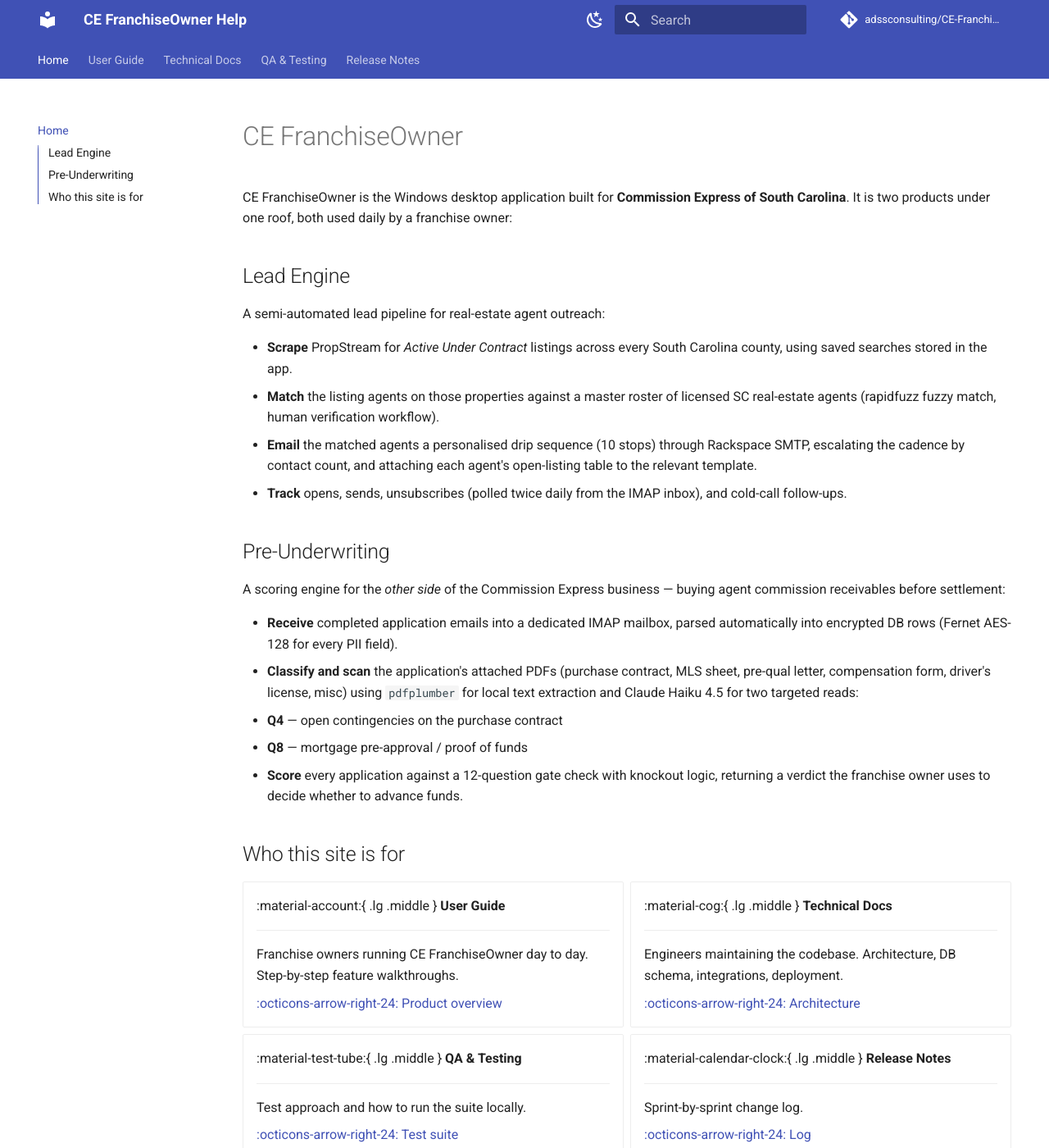
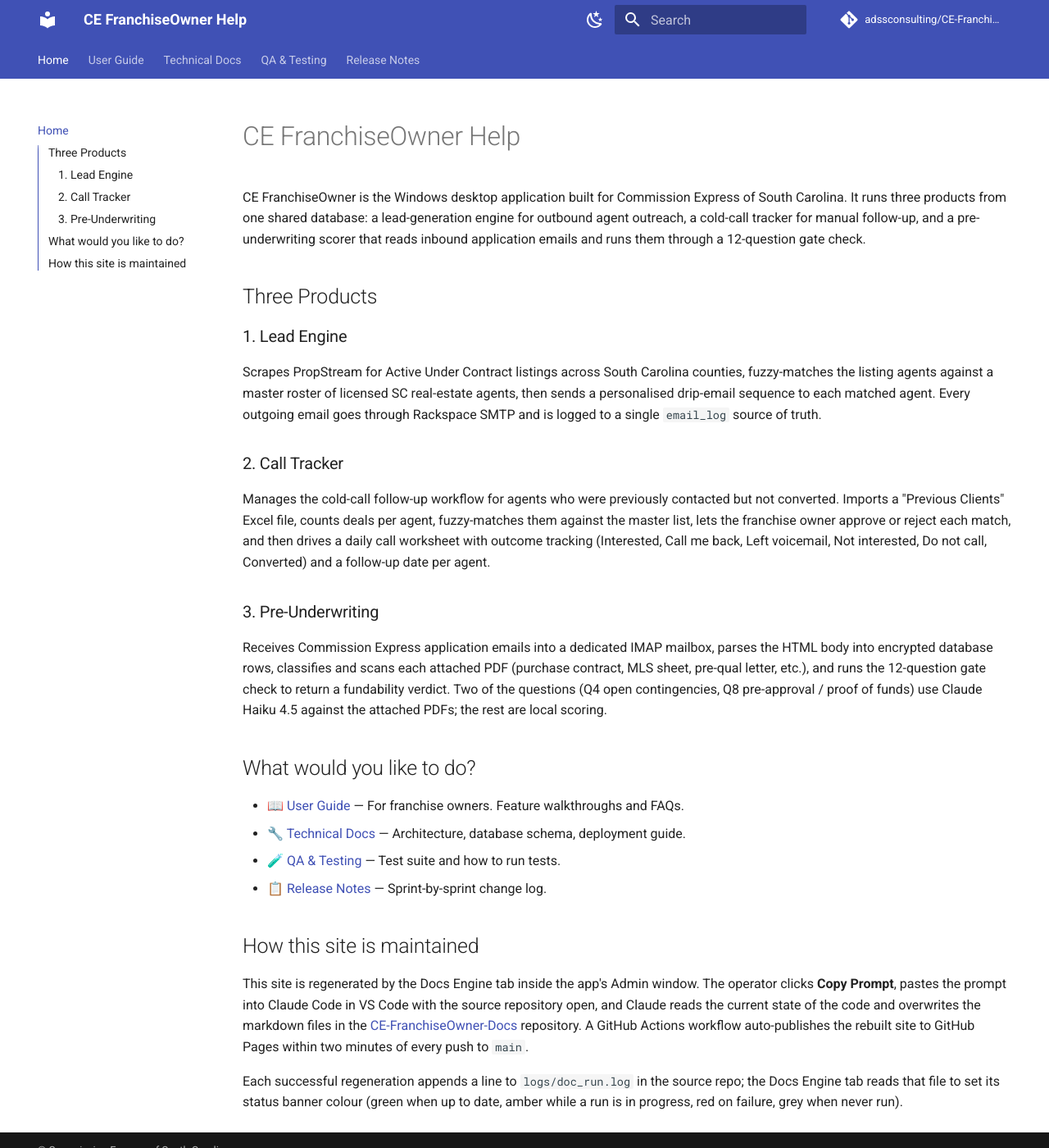
Before and after one commit to adssconsulting/CE-FranchiseOwner-Docs, an MkDocs documentation site: the page built from docs/index.md, in a window 1280 px wide and 1400 px high. Shown: the whole window at 82% size. Built offline with MkDocs 1.6.1 and Material for MkDocs 9.7.7, drawn with Linux system fonts in a browser that asks for light colours; comment, search, counter and statistics services are not loaded; part of the change alters nothing that is shown; some of the changed text lies outside the part shown.

Commit message:
fix: clean up index, add Call Tracker to feature guides
Co-Authored-By: Claude Opus 4.7 (1M context) <noreply@anthropic.com>

```diff
--- a/docs/index.md
+++ b/docs/index.md
@@ -1,86 +1,62 @@
-# CE FranchiseOwner
+# CE FranchiseOwner Help
 
 CE FranchiseOwner is the Windows desktop application built for
-**Commission Express of South Carolina**. It is two products under one
-roof, both used daily by a franchise owner:
+Commission Express of South Carolina. It runs three products from
+one shared database: a lead-generation engine for outbound agent
+outreach, a cold-call tracker for manual follow-up, and a
+pre-underwriting scorer that reads inbound application emails and
+runs them through a 12-question gate check.
 
-## Lead Engine
+## Three Products
 
-A semi-automated lead pipeline for real-estate agent outreach:
+### 1. Lead Engine
 
-- **Scrape** PropStream for *Active Under Contract* listings across
-  every South Carolina county, using saved searches stored in the app.
-- **Match** the listing agents on those properties against a master
-  roster of licensed SC real-estate agents (rapidfuzz fuzzy match,
-  human verification workflow).
-- **Email** the matched agents a personalised drip sequence (10 stops)
-  through Rackspace SMTP, escalating the cadence by contact count, and
-  attaching each agent's open-listing table to the relevant template.
-- **Track** opens, sends, unsubscribes (polled twice daily from the
-  IMAP inbox), and cold-call follow-ups.
+Scrapes PropStream for Active Under Contract listings across South
+Carolina counties, fuzzy-matches the listing agents against a master
+roster of licensed SC real-estate agents, then sends a personalised
+drip-email sequence to each matched agent. Every outgoing email goes
+through Rackspace SMTP and is logged to a single `email_log` source
+of truth.
 
-## Pre-Underwriting
+### 2. Call Tracker
 
-A scoring engine for the *other side* of the Commission Express
-business — buying agent commission receivables before settlement:
+Manages the cold-call follow-up workflow for agents who were
+previously contacted but not converted. Imports a "Previous Clients"
+Excel file, counts deals per agent, fuzzy-matches them against the
+master list, lets the franchise owner approve or reject each match,
+and then drives a daily call worksheet with outcome tracking
+(Interested, Call me back, Left voicemail, Not interested, Do not
+call, Converted) and a follow-up date per agent.
 
-- **Receive** completed application emails into a dedicated IMAP
-  mailbox, parsed automatically into encrypted DB rows (Fernet
-  AES-128 for every PII field).
-- **Classify and scan** the application's attached PDFs (purchase
-  contract, MLS sheet, pre-qual letter, compensation form, driver's
-  license, misc) using `pdfplumber` for local text extraction and
-  Claude Haiku 4.5 for two targeted reads:
-  - **Q4** — open contingencies on the purchase contract
-  - **Q8** — mortgage pre-approval / proof of funds
-- **Score** every application against a 12-question gate check with
-  knockout logic, returning a verdict the franchise owner uses to
-  decide whether to advance funds.
+### 3. Pre-Underwriting
 
-## Who this site is for
+Receives Commission Express application emails into a dedicated
+IMAP mailbox, parses the HTML body into encrypted database rows,
+classifies and scans each attached PDF (purchase contract, MLS
+sheet, pre-qual letter, etc.), and runs the 12-question gate check
+to return a fundability verdict. Two of the questions (Q4 open
+contingencies, Q8 pre-approval / proof of funds) use Claude Haiku
+4.5 against the attached PDFs; the rest are local scoring.
 
-<div class="grid cards" markdown>
+## What would you like to do?
 
--   :material-account:{ .lg .middle } **User Guide**
+- [📖 User Guide](marketing/product-overview.md) — For franchise owners. Feature walkthroughs and FAQs.
+- [🔧 Technical Docs](technical/architecture.md) — Architecture, database schema, deployment guide.
+- [🧪 QA & Testing](qa/test-suite.md) — Test suite and how to run tests.
+- [📋 Release Notes](sprint/log.md) — Sprint-by-sprint change log.
 
-    ---
+## How this site is maintained
 
-    Franchise owners running CE FranchiseOwner day to day. Step-by-step
-    feature walkthroughs.
+This site is regenerated by the Docs Engine tab inside the app's
+Admin window. The operator clicks **Copy Prompt**, pastes the
+prompt into Claude Code in VS Code with the source repository open,
+and Claude reads the current state of the code and overwrites the
+markdown files in the
+[CE-FranchiseOwner-Docs](https://github.com/adssconsulting/CE-FranchiseOwner-Docs)
+repository. A GitHub Actions workflow auto-publishes the rebuilt
+site to GitHub Pages within two minutes of every push to `main`.
 
-    [:octicons-arrow-right-24: Product overview](marketing/product-overview.md)
-
--   :material-cog:{ .lg .middle } **Technical Docs**
-
-    ---
-
-    Engineers maintaining the codebase. Architecture, DB schema,
-    integrations, deployment.
-
-    [:octicons-arrow-right-24: Architecture](technical/architecture.md)
-
--   :material-test-tube:{ .lg .middle } **QA & Testing**
-
-    ---
-
-    Test approach and how to run the suite locally.
-
-    [:octicons-arrow-right-24: Test suite](qa/test-suite.md)
-
--   :material-calendar-clock:{ .lg .middle } **Release Notes**
-
-    ---
-
-    Sprint-by-sprint change log.
-
-    [:octicons-arrow-right-24: Log](sprint/log.md)
-
-</div>
-
-!!! note "How this site is maintained"
-    Pages on this site are regenerated by the **Docs Engine** tab in the
-    app's Admin window. Click *Copy Prompt*, paste into Claude Code in
-    VS Code with the source repo open, and Claude reads the current code
-    and pushes new markdown to `main` of
-    [`CE-FranchiseOwner-Docs`](https://github.com/adssconsulting/CE-FranchiseOwner-Docs).
-    GitHub Actions auto-publishes within two minutes.
+Each successful regeneration appends a line to `logs/doc_run.log`
+in the source repo; the Docs Engine tab reads that file to set its
+status banner colour (green when up to date, amber while a run is
+in progress, red on failure, grey when never run).
--- a/docs/marketing/feature-guides.md
+++ b/docs/marketing/feature-guides.md
@@ -1,225 +1,256 @@
 # Feature Guides
 
-Each section below describes one feature: what it does, how to use
-it, and which settings matter. Written for the franchise owner who's
-using the app, not building it.
+This page documents the three products inside CE FranchiseOwner.
+Each section covers what the product does, how to use it day-to-day,
+and which settings matter. Written for the franchise owner using
+the app, not the developer maintaining it.
 
 ---
 
 ## Lead Engine
 
-**What it does.** Loops through your saved PropStream searches,
-extracts every Active Under Contract listing across the date range
-you pick, matches each listing's agent against your master agent
-list, and queues the matched agents for a personalised email send.
+### What it does
 
-**How to use it.**
+The Lead Engine finds real-estate agents whose listings just went
+Active Under Contract and emails them a personalised drip
+sequence. It runs in four stages:
 
-1. **Home → Lead Engine** to open the main window.
-2. **Run Daily Job** (sidebar): pick a *From* date and a *To* date,
-   or click a preset (Last Week / Last 3 Days / Last 7 Days / This
-   Month). Click **Start Job**. The right panel shows live activity
-   per county as the scrape runs.
-3. **Email Queue** (sidebar): once data is loaded, pick an
-   **AUC bucket** (the agent's number of currently-active listings
-   on the left rail), then a **Days to Close** range, then review
-   the agents that appear. Type in the **Search agent** box on the
-   table to filter by name. Run **Send test email** to a single
-   address before unlocking the **Start Batch** button.
+1. **Scrape** — Selenium drives Chrome against PropStream using
+   your saved searches (one per county). Login is automatic via a
+   persistent Chrome profile, with human-paced typing if the
+   session has expired.
+2. **Load** — scraped rows land in the `raw_scrapes` table, then
+   are normalised into `property_loads` with one row per listing.
+3. **Match** — `rapidfuzz` compares each listing's
+   `mls_agent_name` against your `master_list` of licensed SC
+   agents. Auto-matches over 85% confidence are written to
+   `agent_match_with_master` with `match_status='PENDING'`.
+   High-confidence matches (100% and 90-99%) can be bulk-approved;
+   the 80-89% band is reviewed through an Excel round-trip
+   (download, mark Y/N, upload).
+4. **Send** — the Email Queue groups verified agents by number of
+   active listings (the AUC bucket) and days to settlement, lets
+   you pick a template and send a test to yourself, and then
+   sends to the whole batch through Rackspace SMTP. Every send
+   writes one row to `email_log`.
 
-**Key settings.**
+### How to use it
 
-- `app_settings.smtp.*` — outgoing email host, port, sender name and
-  email, base-64-encoded password, signature.
-- `saved_searches` table — one row per PropStream saved search; loop
-  order controlled by `sort_order`.
-- `master_list` — the SC agent roster used for fuzzy matching.
+From the landing page click **Lead Engine** to open the main
+window with its sidebar.
+
+1. **Run Daily Job** — pick a *From* and *To* date (or use a
+   preset: Last Week / Last 3 Days / Last 7 Days / This Month).
+   Click **Start Job**. The right panel shows live activity per
+   county as the scrape runs.
+2. **Initial Load → Property Data** — one-time import of an
+   exported PropStream CSV per county. The pre-checks phase
+   validates that every required column is present before
+   anything is inserted.
+3. **Initial Load → Agent Matching → Review Matches** — the
+   Excel round-trip: click **Download Review File** to export a
+   3-sheet workbook (100%, 90-99%, 80-89%). The first two are
+   pre-filled with `Y` (Same); the 80-89% sheet is empty. Type
+   `Y` or `N` next to every row, save, and click **Upload &
+   Apply Decisions**. The upload runs two batched UPDATE
+   statements (one for approves, one for rejects) and refreshes
+   the top counter bar.
+4. **Email Queue** — pick an AUC bucket on the left rail, then
+   a Days to Close range, then a template. Use the **Search
+   agent** box to filter by name. Click **Send test email** to
+   your own address. After a successful test, **Start Batch**
+   unlocks.
+5. **Sent History** — chronological view of every send from
+   `email_log`. Filter by status, by template, or by template
+   version.
+
+### Key settings
+
+Configured in **Admin**:
+
+- **Email / SMTP** — sender name, sender email, SMTP host
+  (`secure.emailsrvr.com`), port (`587`), username, password,
+  signature. Save is gated on a successful test email.
+- **Templates** — 10 single-AUC templates plus 10 multi-AUC
+  templates. Each save snapshots a version row in
+  `email_template_history`.
+- **Saved Searches** — one row per PropStream saved-search name
+  with a `sort_order` for the loop.
+- **Master List** — Excel import of the SC agent master list
+  (with phone). Old rows soft-deleted; new rows get a new
+  `load_batch_id`.
+- **Unsubscribe** — view the suppression list and re-add removed
+  agents. The list is populated automatically by the IMAP
+  unsubscribe poller (12:00 and 16:30 local each day).
 
 ---
 
 ## Call Tracker
 
-**What it does.** Separate top-level screen for the cold-call follow-
-up workflow. Tabs are: *Agent Matching for Calling*, *Review Call
-Matches*, *Call Log*, and *Add / Re-add*.
+### What it does
 
-- **Agent Matching for Calling** imports a list of agents-to-call
-  (typically pulled from MLS exports), fuzzy-matches them against
-  the master list, and stages results.
-- **Review Call Matches** lets the owner approve or reject each
-  staged match. Approved agents land in the call list.
-- **Call Log** is the daily call worksheet — name, phone, status
-  (Not called / Called / Voicemail / Bad number / Not interested /
-  Interested / Closed), notes, follow-up date.
-- **Add / Re-add** brings parked (rejected) agents back into the
-  call list when one of them reaches out unprompted. Requires a
-  short reason for the audit trail.
+Manages the cold-call follow-up workflow for agents you've
+previously contacted but who haven't converted. The Call Tracker
+is a separate top-level window with four tabs.
 
-**Key settings.** None. Driven entirely by the staged data.
+**Agent Matching for Calling** imports a "Previous Clients"
+Excel file (one row per past deal), counts deals per agent, and
+fuzzy-matches each unique agent against your master list using
+the same rapidfuzz engine the Lead Engine uses. Results are
+staged in `cold_call_matches` with `match_status='PENDING'` for
+human review.
+
+**Review Call Matches** is the human-review queue. Pending,
+Approved, and Rejected tabs paginated 50 rows at a time. Per-row
+or bulk Approve and Reject. On approve, the agent's phone (from
+the master list where available, falling back to the phone in
+the imported file) is written to the `cold_call_log` table —
+either inserting a new row or updating the existing one by
+agent name.
+
+**Call Log** is the daily call worksheet. One row per approved
+agent. Each row tracks:
+
+- `call_status` — Not called by default; flips to Called once
+  the franchise owner clicks the row's call button.
+- `outcome` — picked from a dropdown: Interested, Converted,
+  Call me back, Left voicemail, Not interested, Do not call.
+  Each outcome paints the row a different soft colour so the
+  call list reads at a glance.
+- `notes` — free-form text.
+- `followup_date` — sets a callback date; overdue follow-ups
+  are highlighted.
+
+**Add / Re-add** lists agents whose match was Rejected
+(parked) so you can put them back into the call list when one
+of them reaches out unprompted. Clicking *Re-add* prompts for
+a short reason (audit trail) via a one-field dialog with
+default text "Agent reached out", then flips the
+`match_status` back to `APPROVED`, stamps `readded_by`,
+`readded_at`, and `readded_reason`, and re-inserts the agent
+into `cold_call_log`.
+
+### How to use it
+
+From the landing page click **Call Tracker** to open its
+window.
+
+1. **Agent Matching for Calling** — click **Import Previous
+   Clients Excel** and pick the `.xlsx`. The matcher runs
+   and you'll see counts of new pending matches.
+2. **Review Call Matches** — open the Pending tab. For each
+   match either click the green check (Approve) or the red X
+   (Reject). Or use the bulk **Approve All Selected** /
+   **Reject All Selected** buttons after ticking the
+   checkboxes.
+3. **Call Log** — work the list top to bottom. Pick up the
+   phone for each agent, change the outcome dropdown to the
+   appropriate value, type notes, set a follow-up date if
+   needed.
+4. **Add / Re-add** — review the parked list periodically.
+   When an agent calls you, find them here and click **Re-add
+   →**, type a reason (or accept the default "Agent reached
+   out"), confirm. They drop straight back into the Call Log
+   with `call_status='Not called'`.
+
+### Key settings
+
+The Call Tracker has no Admin-tab settings of its own. Its
+data sources are:
+
+- **`master_list`** — populated through Admin → Master List.
+  Drives the fuzzy match and supplies the phone number used
+  on approval.
+- **`cold_call_matches`** — staged matches awaiting review.
+  Approve/Reject/Re-add audit columns
+  (`reviewed_by`, `reviewed_at`, `readded_by`, `readded_at`,
+  `readded_reason`) are kept indefinitely.
+- **`cold_call_log`** — the active call list. Unique key on
+  `agent_name`; duplicate imports update in place rather than
+  creating new rows.
 
 ---
 
-## Gate Check (Pre-Underwriting)
+## Pre-Underwriting / Gate Check
 
-**What it does.** Reads completed CE application emails out of a
-dedicated IMAP mailbox, parses the HTML body into structured DB
-fields, encrypts every PII column, classifies and scans each
-attached PDF, and runs the 12-question gate check to produce a
-verdict.
+### What it does
 
-**12 questions, knockout-style.** Q1 (deal history), Q3
-(under-contract status), Q4 (open contingencies on the purchase
-contract), Q5 (bankruptcy), Q6 (UCC-1), Q7 (down-payment ratio),
-Q8 (pre-approval / proof of funds), Q9 (deal type), Q10–12
-(pipeline, listings, income). Any score ≤ –50 is a *knockout* — the
-application is auto-flagged "Reject — knockout."
+Reads completed Commission Express application emails from a
+dedicated IMAP mailbox, parses each one into encrypted
+database rows, classifies and scans the attached PDFs, and
+runs every application through a 12-question gate check that
+returns a fundability verdict.
 
-**How to use it.**
+**Email parsing.** The application form (built on Gravity
+Forms) emits a long HTML email when an agent submits. The
+parser in `core/email_parser.py` walks the email body
+section-by-section (Agent Information, Company Information,
+Property Contract Identification, Settlement / Title or
+Escrow Company Information, Lender Information, Contract
+Information, Receivable, Other Agent Information, PDF Files)
+and maps each labelled field to a column in
+`ce_application_dim`. Every PII column (SSN, home address,
+bank routing/account, driver's licence, contact numbers) is
+Fernet-encrypted before insertion using the key in
+`app_settings.pii_encryption_key`.
 
-1. Open **Pre-Underwriting** from the main window.
-2. **New Applications** tab — Step 1 pulls fresh emails from the
-   inbox and inserts parsed rows. Step 2 runs the LLM scans (Q4 and
-   Q8) against the application's PDFs.
-3. Inline 4-column grid shows Q1–Q12 scores plus the verdict. Click
-   any row to expand and override individual answers.
-4. **Reviewed** tab shows all applications where a verdict has been
-   saved.
+**PDF classification.** Each `gf-download` URL inside the
+application email is parsed by `core/pdf_extractor.py` and
+classified as one of: `mls`, `purchase`, `prequal`,
+`compensation`, `license`, `misc`, or `unknown`. License PDFs
+are never downloaded.
 
-**Key settings.**
+**LLM scans.** Two questions use the Anthropic API
+(`claude-haiku-4-5` with the PDFs beta header) against the
+attached document:
 
-- `app_settings.imap.*` — application-email mailbox credentials.
-- `app_settings.anthropic_api_key` — Claude API key. If missing,
-  Q4 and Q8 return `NO_API_KEY` without making a network call.
-- `pii_encryption_key` — Fernet key, auto-generated on first run.
+- **Q4** — open contingencies in the purchase contract
+- **Q8** — pre-approval / proof of funds
 
----
+Every API call is logged to `ce_application_api_calls` with
+tokens in/out and cost in USD. Without an API key configured,
+both questions return `NO_API_KEY` and the rest of the
+gate check still runs.
 
-## Email / SMTP
+**Gate check scoring.** The remaining ten questions are
+scored locally by `core/gate_check_engine.py` (deal history,
+under-contract status, bankruptcy, UCC-1, down-payment ratio,
+deal type, pipeline pending, active listings, prior-year
+income). Any score `<= -50` is treated as a **knockout** —
+the application is auto-flagged for rejection regardless of
+the other answers.
 
-**What it does.** Centralised configuration for outgoing email.
-Validates connectivity by sending a real test email before the save
-button unlocks.
+### How to use it
 
-**How to use it.** Admin → Email / SMTP. Enter sender name, sender
-address, host (`secure.emailsrvr.com`), port (`587`), username,
-password, delay between sends, signature. Click **Send test email**.
-After a successful test the **Save** button enables.
+Open the Pre-Underwriting window from the main app.
 
-**Key settings.** All `app_settings.smtp.*` keys. Password is
-base64-encoded at rest.
+1. **New Applications** tab — Step 1 *Read inbox* pulls
+   unread messages from the application mailbox, parses each
+   one, encrypts PII, and inserts a row into
+   `ce_application_dim`. New rows appear in the table on
+   the right.
+2. **New Applications** tab — Step 2 *Run extractions*
+   classifies each attached PDF and fires the Q4 and Q8 LLM
+   scans. The 4-column inline grid (Q1-Q12) populates with
+   the score per question plus a verdict.
+3. Override any individual answer by clicking its cell and
+   typing a replacement. The verdict recalculates live.
+4. Click *Save verdict* to lock the application's status.
+   The row moves to the **Reviewed** tab; the Dashboard tab
+   updates its KPI strip.
 
----
+### Key settings
 
-## Templates
+Configured in **Admin**:
 
-**What it does.** 10 single-AUC drip templates plus 10 multi-AUC
-templates (used when an agent has 2+ active listings). Each template
-has a subject, a per-step opening line, and a shared body. Versions
-are tracked: every save snapshots a row in `email_template_history`.
-
-**How to use it.** Admin → Templates. Pick the template number, edit
-subject/opening/body, click **Save**. The version increments
-automatically.
-
-**Key tags inside templates.**
-
-- `[FirstName]`, `[AgentName]`, `[Office]`
-- `[PropertyAddress]` (single-AUC only)
-- `[PropertyTable]` (multi-AUC only — replaced with an HTML table of
-  the agent's open listings at send time)
-- `[DaysToClose]`, `[AvgDaysToClose]`, `[SenderName]`
-
----
-
-## Saved Searches
-
-**What it does.** One row per PropStream saved-search name, in the
-order you want them looped.
-
-**How to use it.** Admin → Saved Searches. Add a search name (must
-match the saved-search name inside PropStream exactly). Set the
-sort order. The Daily Job loops through them in that order.
-
----
-
-## Master List
-
-**What it does.** Import the SC real-estate agent master list from
-an Excel file. Old rows are soft-deleted (`curr_rec_ind='N'`); new
-rows get a fresh `load_batch_id`. Phone numbers are imported so the
-cold-call workflow can use them after approval.
-
-**How to use it.** Admin → Master List. Click *Import*, pick the
-`.xlsx`, review the row count, confirm. The previous import stays
-in DB history but is no longer "current."
-
----
-
-## Send Utility
-
-**What it does.** Re-send any past email from `email_log` to an
-override address (your own). Used for verifying a template still
-renders correctly without polluting Sent History.
-
-**How to use it.** Admin → Send Utility. Pick an agent from the
-dropdown (sourced from past sends), enter your test email, click
-**Send Preview**. Subject is prefixed with `[PREVIEW]` and the row
-is *not* written to `email_log`.
-
----
-
-## Backup & Restore
-
-**What it does.** One-click `mysqldump` of the entire DB into a
-timestamped `.zip` under
-`Documents\CommissionExpress\Backups\`. Auto-runs on production
-startup if no backup has been taken in the last 24 hours. Keeps
-the 30 most recent backups; older ones are pruned automatically.
-
-**How to use it.**
-
-- **Backup folder** — change with the *Browse* button. Saved to
-  `app_settings.backup_directory`.
-- **Run Backup Now** — manual button, runs in a background thread.
-- **Backup history** — table of every existing backup with size and
-  date; per-row *Restore* and *Delete* buttons. Restore replaces
-  the running database and auto-restarts the app via `os.execv`.
-
----
-
-## DB Migrations *(dev only)*
-
-**What it does.** Compares the live schema of the development
-database against production, generates the `ALTER TABLE` /
-`CREATE TABLE` statements needed to bring prod up to date, and
-applies them on confirmation.
-
-**How to use it.** Only visible when `APP_ENV=dev`. Admin → DB
-Migrations.
-
-1. Click **Compare now** — populates the *Schema Differences* panel
-   per-table.
-2. Review the generated SQL in the dark code panel.
-3. Click **Apply all to PROD** to run them — every applied
-   migration is recorded in `ce_franchiseowner.db_migration_log`.
-
----
-
-## Docs Engine
-
-**What it does.** This very documentation site is regenerated by
-copying a prompt from this tab into Claude Code. Claude reads the
-codebase and rewrites every page in `CE-FranchiseOwner-Docs`.
-GitHub Actions deploys the rebuilt site to GitHub Pages within
-2 minutes of the push.
-
-**How to use it.**
-
-1. Admin → Docs Engine.
-2. Click **📋 Copy Prompt**.
-3. Switch to VS Code with the source repo open; paste the prompt
-   into Claude Code.
-4. Wait for Claude to finish. The Docs Engine tab will show
-   *"Docs are up to date"* after the success line is appended to
-   `logs/doc_run.log`.
-5. **🌐 View Docs Site** opens this site.
+- **`app_settings.imap.application_*`** — the dedicated
+  mailbox credentials (typically a sub-folder of the
+  Rackspace SMTP account).
+- **`app_settings.anthropic_api_key`** — Claude API key
+  (base-64 at rest). Optional; without it the LLM-driven
+  questions skip cleanly.
+- **`pii_encryption_key`** — Fernet key in `app_settings`.
+  Auto-generated on first run; never expose this value.
+- **Reference Data** admin tab — the dim tables for MLS
+  statuses, prequal terms, and pre-approval terms used by the
+  local field parsers in `core/field_parsers/`.
```
